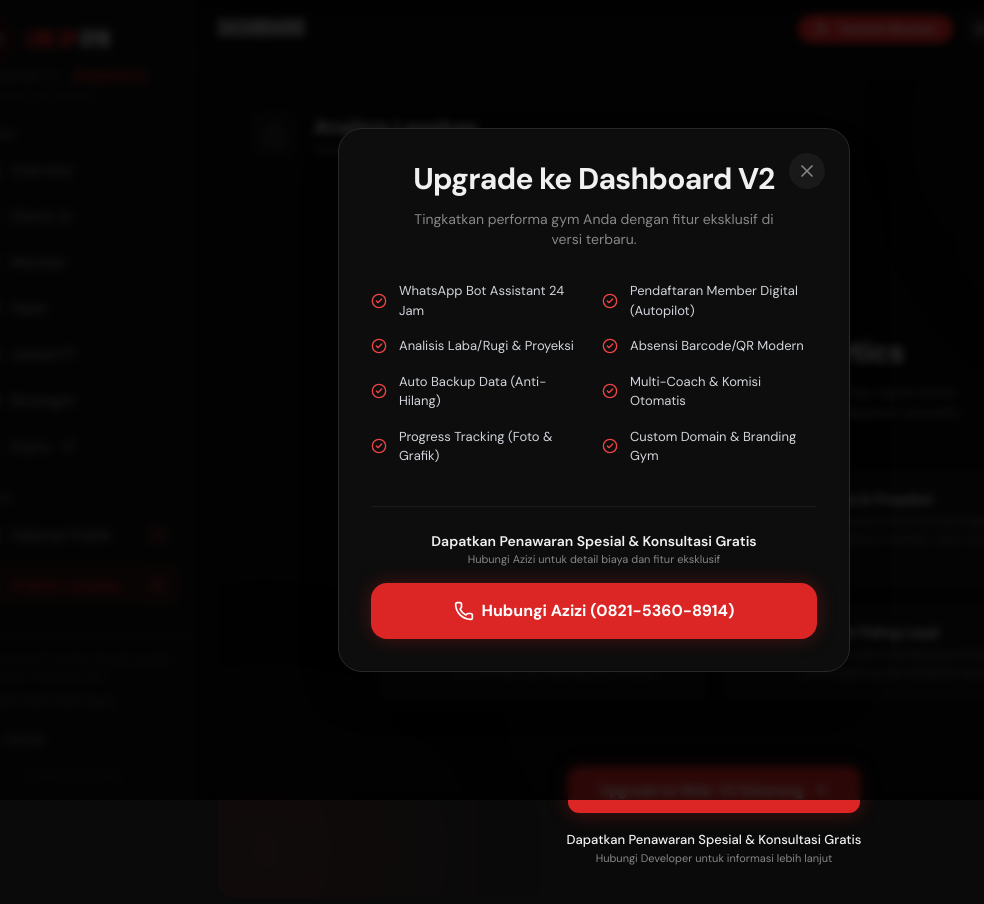
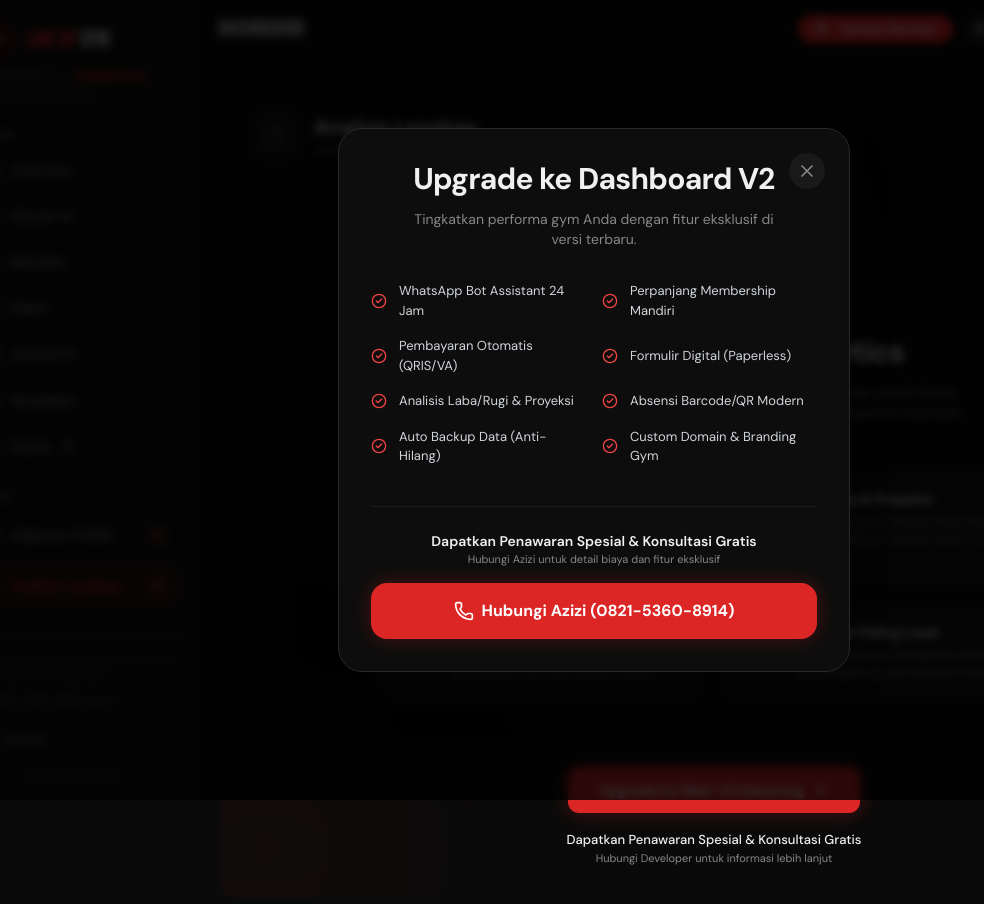
Before and after one commit to aziziega/lineup-gym, a Next.js app: page /dashboard/analysis in a window 1280 px wide. Both pictures are taken after a click on the button "UPGRADE KE V2". Shown: the top 904 px of the page, without its empty margins (46-1030 px from the left). Built offline with nearby package versions, Linux system fonts and the light colour scheme; no server answers; the database is empty.

Commit message:
feat: add UpgradeModal component and project valuation documentation

```diff
--- a/components/layout/UpgradeModal.tsx
+++ b/components/layout/UpgradeModal.tsx
@@ -30,12 +30,12 @@ export function UpgradeModal({ isOpen, onClose }: { isOpen: boolean; onClose: ()
           <div className="grid grid-cols-1 sm:grid-cols-2 gap-4 mb-10">
             {[
               "WhatsApp Bot Assistant 24 Jam",
-              "Pendaftaran Member Digital (Autopilot)",
+              "Perpanjang Membership Mandiri",
+              "Pembayaran Otomatis (QRIS/VA)",
+              "Formulir Digital (Paperless)",
               "Analisis Laba/Rugi & Proyeksi",
               "Absensi Barcode/QR Modern",
               "Auto Backup Data (Anti-Hilang)",
-              "Multi-Coach & Komisi Otomatis",
-              "Progress Tracking (Foto & Grafik)",
               "Custom Domain & Branding Gym"
             ].map((feature, i) => (
               <div key={i} className="flex items-center gap-3">
```
Also changed, not shown: 2 other files (tests, documents, lock files or other folders).
